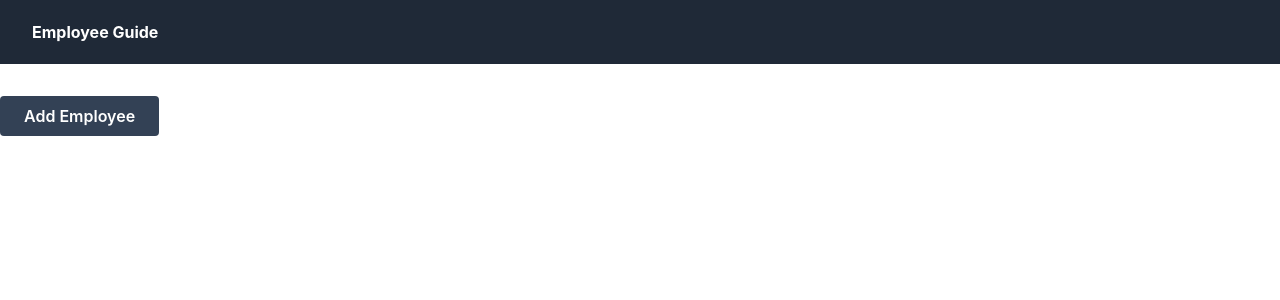
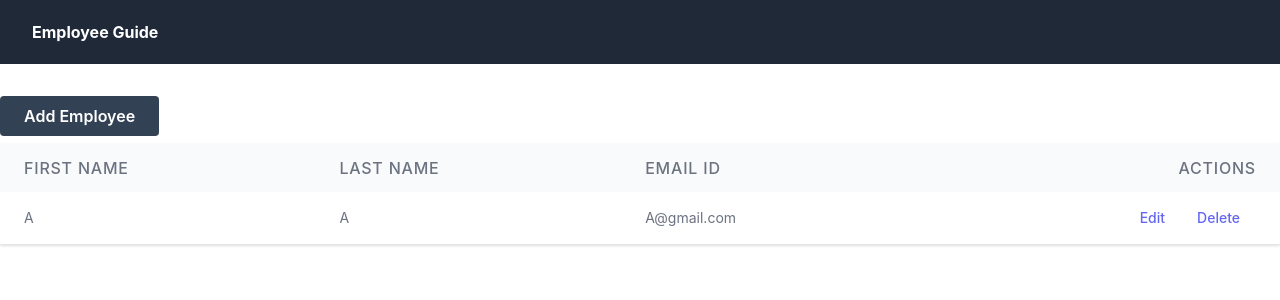
Before and after one commit to anupamhaldkar/employee-frontend, a React (Create React App) app: page / in a window 1280 px wide. Shown: the top 300 px of the page. Built offline with nearby package versions, Linux system fonts and the light colour scheme.

Commit message:
feature: Employee List table tailwind

```diff
--- a/src/components/EmployeeList.js
+++ b/src/components/EmployeeList.js
@@ -6,6 +6,43 @@ const EmployeeList = () => {
     <div className="h-12">
         <button className='rounded bg-slate-700 text-white px-6 py-2 font-semibold'> Add Employee</button>
     </div>
+    <div className='flex shadow border-b'>
+        <table className='min-w-full'>
+            <thead className='bg-gray-50'>
+                <th className='text-left font-medium text-gray-500 uppercase tracking-wider px-6 py-3'>
+                    First Name
+                </th>
+                <th className='text-left font-medium text-gray-500 uppercase tracking-wider px-6 py-3'>
+                    Last Name
+                </th>
+                <th className='text-left font-medium text-gray-500 uppercase tracking-wider px-6 py-3'>
+                    Email Id
+                </th>
+                <th className='text-right font-medium text-gray-500 uppercase tracking-wider px-6 py-3'>
+                    Actions
+                </th>
+            </thead>
+            <tbody className='bg-white'>
+                <tr>
+                    <td className='text-left px-6 py-4 whitespace-nowrap'>
+                        <div className='text-sm text-gray-500'>A</div>
+                    </td>
+                    <td className='text-left px-6 py-4 whitespace-nowrap'>
+                        <div className='text-sm text-gray-500'>A</div>
+                    </td>
+                    <td className='text-left px-6 py-4 whitespace-nowrap'>
+                        <div className='text-sm text-gray-500'>A@gmail.com</div>
+                    </td>
+                    <td className='text-right px-6 py-4 whitespace-nowrap font-medium text-sm'>
+                        <a href="#" className='text-indigo-500 hover:text-indigo-600 px-4'>Edit</a>
+                        <a href="#" className='text-indigo-500 hover:text-indigo-600 px-4'>Delete</a>
+                    </td>
+
+                </tr>
+            </tbody>
+        </table>
+
+    </div>
     </div>
   )
 };
```
